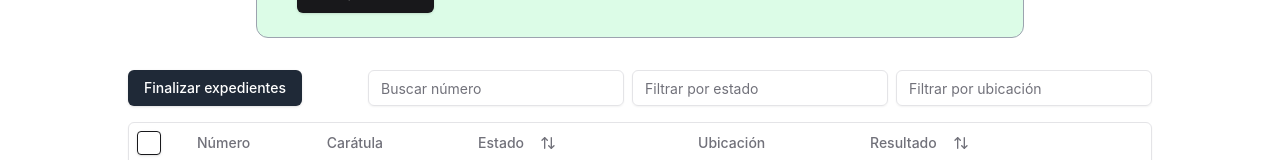
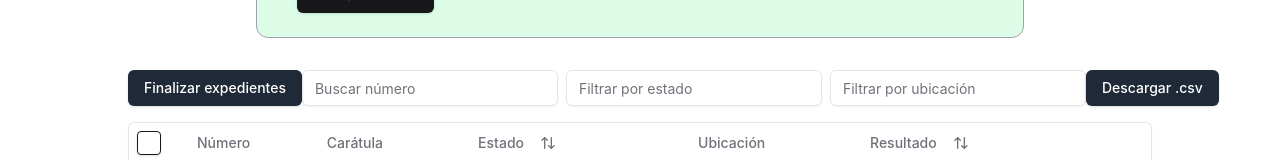
Before and after one commit to FerEnoch/scrapper_despacho, a React (Vite) app in the folder frontend/: page / in a window 1280 px wide. Shown: the part 337-497 px from the top of the page. Built offline with nearby package versions, Linux system fonts and the light colour scheme; no server answers.

Commit message:
Add export-to-csv dependency. Implements download csv func.

```diff
--- a/frontend/src/App.tsx
+++ b/frontend/src/App.tsx
@@ -24,8 +24,8 @@ import { zodResolver } from "@hookform/resolvers/zod";
 import { useForm } from "react-hook-form";
 import { z } from "zod";
 import { api } from "./api";
-import { ApiResponseStats, ERRORS, RawFile } from "./models/types";
-import { FileStats } from "./models/types";
+import { ApiResponseStats, ERRORS, RawFile } from "./types";
+import { FileStats } from "./types";
 import { useState } from "react";
 import { DataTable } from "./components/table/DataTable";
 import { TableSkeleton } from "./components/table/TableSkeleton";
@@ -43,6 +43,7 @@ export default function App() {
   const [isError, setIsError] = useState<boolean>(false);
   const [errorFiles, setErrorFiles] = useState<RawFile[]>([]);
   const [errorMsg, setErrorMsg] = useState<string>("");
+  const [fileName, setFileName] = useState<string>("");
   const form = useForm<z.infer<typeof formSchema>>({
     resolver: zodResolver(formSchema),
     defaultValues: {
@@ -60,6 +61,8 @@ export default function App() {
     setErrorFiles([]);
     const formData = new FormData();
     formData.append("file", data.file);
+
+    setFileName(data.file.name);
 
     const { message, data: apiResponseData } = (await api.uploadFile(
       formData
@@ -92,7 +95,6 @@ export default function App() {
   const onEndFilesClick = (apiResponseData: ApiResponseStats<FileStats>) => {
     console.log("🚀 ~ onEndFilesClick ~ apiResponseData:", apiResponseData);
 
-    // update state with response
     const newState = filesData.map((currentFile) => {
       if (!apiResponseData.data) return currentFile;
 
@@ -187,6 +189,7 @@ export default function App() {
         <DataTable
           columns={Columns}
           data={filesData}
+          fileName={fileName ?? ""}
           onEndFilesClick={onEndFilesClick}
           onDataChange={onDataChange}
         />
--- a/frontend/src/api/index.ts
+++ b/frontend/src/api/index.ts
@@ -1,5 +1,12 @@
 import { API_BASE_URL } from "@/config";
-import { ApiResponseStats, ERRORS, FileStats, RawFile } from "@/models/types";
+import {
+  ApiResponseStats,
+  ERRORS,
+  FILE_EXPORT_STATS,
+  FileStats,
+  RawFile,
+} from "@/types";
+import { mkConfig, generateCsv, download } from "export-to-csv";
 
 export const api = {
   getFilesStats: async (id: string) => {
@@ -78,4 +85,31 @@ export const api = {
       console.log("🚀 ~ endFiles ~ error:", error);
     }
   },
+
+  downloadFiles: async (files: FileStats[], fileName: string) => {
+    try {
+      const parsedFiles = files.map((file) => {
+        const { num, title, prevStatus, location, newStatus } = file;
+        return {
+          [FILE_EXPORT_STATS.NUMBER]: num,
+          [FILE_EXPORT_STATS.TITLE]: title,
+          [FILE_EXPORT_STATS.STATUS]: newStatus?.status
+            ? newStatus?.status
+            : prevStatus,
+          [FILE_EXPORT_STATS.LOCATION]: location,
+        };
+      });
+
+      const csvConfig = mkConfig({
+        filename: fileName,
+        useKeysAsHeaders: true,
+      });
+      const csv = generateCsv(csvConfig)(parsedFiles);
+
+      download(csvConfig)(csv);
+    } catch (error) {
+      console.log("🚀 ~ downloadFiles ~ error:", error);
+      throw new Error(ERRORS.API_ERROR);
+    }
+  },
 };
--- a/frontend/src/components/alert/AlertDialog.tsx
+++ b/frontend/src/components/alert/AlertDialog.tsx
@@ -1,5 +1,5 @@
 import { Alert, AlertDescription, AlertTitle } from "@/components/ui/alert";
-import { RawFile } from "@/models/types";
+import { RawFile } from "@/types";
 
 interface FilesStatsFetchingErrorProps {
   dialogTitle: string;
--- a/frontend/src/components/table/Columns.tsx
+++ b/frontend/src/components/table/Columns.tsx
@@ -1,5 +1,5 @@
 import { ColumnDef } from "@tanstack/react-table";
-import { FileStats } from "../../models/types";
+import { FileStats } from "../../types";
 import { Button } from "../ui/button";
 import { SIEM_URL_FILE_ID } from "@/config";
 import { ArrowUpDown } from "lucide-react";
--- a/frontend/src/components/table/DataTable.tsx
+++ b/frontend/src/components/table/DataTable.tsx
@@ -22,13 +22,14 @@ import { Button } from "../ui/button";
 import { useState } from "react";
 import { Input } from "../ui/input";
 import { api } from "@/api";
-import { ApiResponseStats, FileStats } from "@/models/types";
+import { ApiResponseStats, FileStats } from "@/types";
 import { TableSkeleton } from "./TableSkeleton";
 import { Puff } from "react-loader-spinner";
 
 interface DataTableProps<TData, TValue> {
   columns: ColumnDef<TData, TValue>[];
   data: TData[];
+  fileName: string;
   onEndFilesClick: (apiResponseData: ApiResponseStats<FileStats>) => void;
   onDataChange: (data: FileStats[]) => void;
 }
@@ -36,10 +37,12 @@ interface DataTableProps<TData, TValue> {
 export function DataTable<TData, TValue>({
   columns,
   data,
+  fileName,
   onEndFilesClick,
   onDataChange,
 }: DataTableProps<TData, TValue>) {
   const [isEndingFiles, setIsEndingFiles] = useState<boolean>(false);
+  const [isDownloading, setIsDownloading] = useState<boolean>(false);
   const [sorting, setSorting] = useState<SortingState>([]);
   const [columnFilters, setColumnFilters] = useState<ColumnFiltersState>([]);
   const [rowSelection, setRowSelection] = useState({});
@@ -103,6 +106,22 @@ export function DataTable<TData, TValue>({
     setIsEndingFiles(false);
   };
 
+  const handleDownloadFiles = async () => {
+    setIsDownloading(true);
+
+    const selectedValues = table
+      .getSelectedRowModel()
+      .rows.map(({ original }) => original);
+
+    if (selectedValues.length === 0) {
+      setIsDownloading(false);
+      return;
+    }
+
+    await api.downloadFiles(selectedValues as FileStats[], fileName);
+    setIsDownloading(false);
+  };
+
   return (
     <div className="mx-auto max-w-[90%] xl:max-w-[80%]">
       <div className="flex items-center justify-between my-4">
@@ -157,6 +176,27 @@ export function DataTable<TData, TValue>({
             className="w-[16rem]"
           />
         </div>
+        <Button
+          className="
+          h-fit w-fit
+          bg-gray-800 text-white hover:bg-gray-600 disabled:bg-gray-400
+          "
+          disabled={isDownloading}
+          onClick={handleDownloadFiles}
+        >
+          {"Descargar .csv"}
+          {isDownloading && (
+            <Puff
+              visible={true}
+              height="100"
+              width="100"
+              color="#000"
+              ariaLabel="puff-loading"
+              wrapperStyle={{}}
+              wrapperClass=""
+            />
+          )}
+        </Button>
       </div>
       {isLoading && <TableSkeleton />}
       {!isLoading && (
--- a/frontend/src/sample-api-res-stats.ts
+++ b/frontend/src/sample-api-res-stats.ts
@@ -1,4 +1,4 @@
-import { FileStats } from "./models/types";
+import { FileStats } from "./types";
 
 export const apiResponseExample: FileStats[] = [
   {
--- a/frontend/src/models/types.ts
+++ b/frontend/src/types/index.ts
@@ -33,3 +33,10 @@ export enum ERRORS {
   API_ERROR = "API_ERROR",
   INVALID_DATA = "Invalid raw data",
 }
+
+export enum FILE_EXPORT_STATS {
+  NUMBER = "Número",
+  TITLE = "Título",
+  STATUS = "Estado",
+  LOCATION = "Ubicación",
+}
--- a/package.json
+++ b/package.json
@@ -6,8 +6,7 @@
   ],
   "version": "1.0.0",
   "scripts": {
-    "dev": "npm run dev --workspace=backend & npm run dev --workspace=frontend",
-    "build": "npm run build --workspace=backend & npm run build --workspace=frontend"
+    "dev": "npm run dev --workspace=backend & npm run dev --workspace=frontend"
   },
   "author": "Ferenoch",
   "license": "ISC",
```
Also changed, not shown: frontend/package.json (+19 -18 lines), 2 other files (tests, documents, lock files or other folders).
